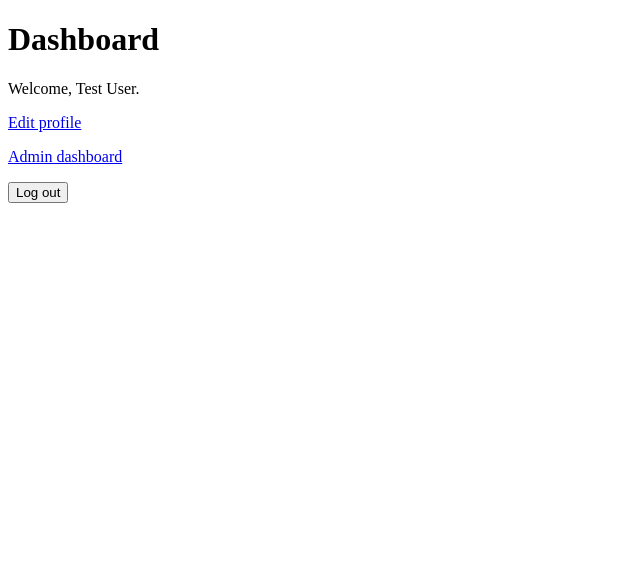
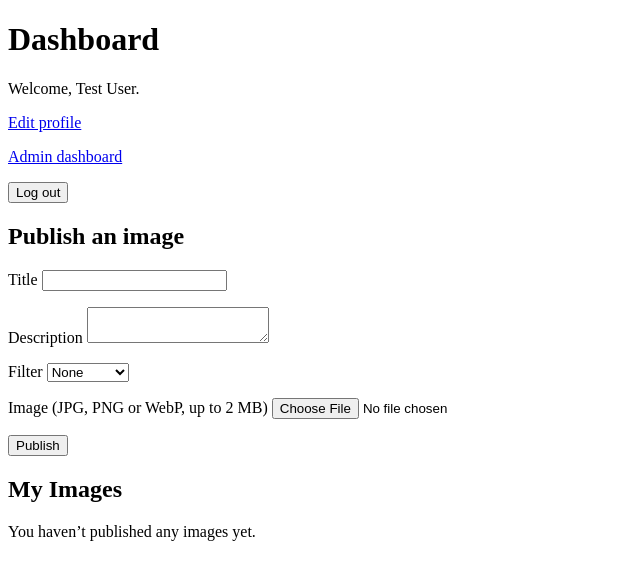
Before and after one commit to bipinupreti/IT7744_A3, a Laravel app: page /dashboard in a window 1280 px wide. Shown: the top 580 px of the page, without its empty margins (0-640 px from the left). Run offline with Laravel 12, Linux system fonts and the light colour scheme; a user stored in the database is signed in; data comes from the database, SQL or seed files in the repository; data that the repository does not hold is empty.

Commit message:
Add image publishing and My Images dashboard

```diff
--- /dev/null
+++ b/app/Models/ImagePost.php
@@ -0,0 +1,10 @@
+<?php
+
+namespace App\Models;
+
+use Illuminate\Database\Eloquent\Model;
+
+class ImagePost extends Model
+{
+    //
+}
--- /dev/null
+++ b/public/js/image-publishing.js
@@ -0,0 +1,98 @@
+const form = document.querySelector('#publish-image');
+const statusMessage = document.querySelector('#publish-status');
+const gallery = document.querySelector('#my-images');
+const publishButton = form.querySelector('button[type="submit"]');
+
+const filters = {
+    none: 'none',
+    grayscale: 'grayscale(1)',
+    sepia: 'sepia(1)',
+};
+
+function addImageToGallery(post) {
+    const card = document.createElement('article');
+    const title = document.createElement('h3');
+    const image = document.createElement('img');
+    const description = document.createElement('p');
+
+    title.textContent = post.title;
+    description.textContent = post.description;
+    image.src = post.image_url;
+    image.alt = post.title;
+    image.width = 240;
+    image.style.filter = filters[post.filter] ?? 'none';
+
+    card.append(title, image, description);
+    document.querySelector('#no-images')?.remove();
+    gallery.prepend(card);
+}
+
+form.addEventListener('submit', (event) => {
+    event.preventDefault();
+
+    if (publishButton.disabled) {
+        return;
+    }
+
+    const data = new FormData(form);
+    const title = data.get('title').trim();
+    const description = data.get('description').trim();
+    const image = data.get('image');
+
+    if (!title || title.length > 120 || !description || description.length > 1000) {
+        statusMessage.textContent = 'Enter a title and description within the character limits.';
+        return;
+    }
+
+    if (!Object.hasOwn(filters, data.get('filter'))) {
+        statusMessage.textContent = 'Choose a valid filter.';
+        return;
+    }
+
+    const allowedTypes = ['image/jpeg', 'image/png', 'image/webp'];
+
+    if (!image || !allowedTypes.includes(image.type) || image.size > 2 * 1024 * 1024) {
+        statusMessage.textContent = 'Choose a JPG, PNG or WebP image up to 2 MB.';
+        return;
+    }
+
+    data.set('title', title);
+    data.set('description', description);
+    publishButton.disabled = true;
+    statusMessage.textContent = 'Publishing…';
+
+    const request = new XMLHttpRequest();
+    request.open('POST', form.action);
+    request.responseType = 'json';
+    request.setRequestHeader('Accept', 'application/json');
+    request.setRequestHeader('Authorization', `Bearer ${form.dataset.uploadToken}`);
+
+    request.addEventListener('load', () => {
+        if (request.status === 201 && request.response) {
+            addImageToGallery(request.response);
+            form.reset();
+            statusMessage.textContent = 'Image published.';
+            return;
+        }
+
+        if ([401, 403, 419].includes(request.status)) {
+            statusMessage.textContent = 'Reload the page or sign in again, then retry.';
+            return;
+        }
+
+        const errors = request.response?.errors;
+        statusMessage.textContent = errors
+            ? Object.values(errors).flat().join(' ')
+            : 'The image could not be published.';
+    });
+
+    request.addEventListener('error', () => {
+        statusMessage.textContent = 'Connection failed. Please try again.';
+    });
+
+    request.addEventListener('loadend', () => {
+        publishButton.disabled = false;
+    });
+
+    request.send(data);
+});
--- a/resources/views/dashboard.blade.php
+++ b/resources/views/dashboard.blade.php
@@ -20,6 +20,72 @@
             @csrf
             <button type="submit">Log out</button>
         </form>
+
+        <section>
+            <h2>Publish an image</h2>
+
+            <form id="publish-image"
+                  method="POST"
+                  action="{{ route('image-posts.store') }}"
+                  enctype="multipart/form-data"
+                  data-upload-token="{{ $uploadToken }}">
+                @csrf
+
+                <p>
+                    <label for="image-title">Title</label>
+                    <input id="image-title" name="title" required maxlength="120">
+                </p>
+
+                <p>
+                    <label for="image-description">Description</label>
+                    <textarea id="image-description" name="description"
+                              required maxlength="1000"></textarea>
+                </p>
+
+                <p>
+                    <label for="image-filter">Filter</label>
+                    <select id="image-filter" name="filter">
+                        <option value="none">None</option>
+                        <option value="grayscale">Grayscale</option>
+                        <option value="sepia">Sepia</option>
+                    </select>
+                </p>
+
+                <p>
+                    <label for="image-file">Image (JPG, PNG or WebP, up to 2 MB)</label>
+                    <input id="image-file" type="file" name="image"
+                           accept="image/jpeg,image/png,image/webp" required>
+                </p>
+
+                <button type="submit">Publish</button>
+            </form>
+
+            <p id="publish-status" role="status"></p>
+        </section>
+
+        <section>
+            <h2>My Images</h2>
+
+            <div id="my-images">
+                @forelse ($posts as $post)
+                    <article>
+                        <h3>{{ $post->title }}</h3>
+                        <img src="{{ asset('storage/' . $post->image_path) }}"
+                             alt="{{ $post->title }}" width="240"
+                             style="filter: {{ match ($post->filter) {
+                                 'grayscale' => 'grayscale(1)',
+                                 'sepia' => 'sepia(1)',
+                                 default => 'none',
+                             } }}">
+                        <p>{{ $post->description }}</p>
+                    </article>
+                @empty
+                    <p id="no-images">You haven’t published any images yet.</p>
+                @endforelse
+            </div>
+        </section>
     </main>
+
+    <script src="{{ asset('js/image-publishing.js') }}" defer></script>
 </body>
 </html>
--- a/routes/web.php
+++ b/routes/web.php
@@ -1,9 +1,14 @@
 <?php
 
+use App\Http\Controllers\Admin\AdminUserController;
 use App\Http\Controllers\Auth\LoginController;
 use App\Http\Controllers\Auth\ProfileController;
 use App\Http\Controllers\Auth\RegisterController;
+use App\Http\Controllers\ImagePostController;
+use App\Models\ImagePost;
+use Illuminate\Http\Request;
 use Illuminate\Support\Facades\Route;
+use Illuminate\Support\Str;
 
 Route::get('/', function () {
     return view('welcome');
@@ -25,7 +30,22 @@ Route::middleware('guest')->group(function () {
 });
 
 Route::middleware('auth')->group(function () {
-    Route::view('/dashboard', 'dashboard')->name('dashboard');
+    Route::get('/dashboard', function (Request $request) {
+        if (! $request->session()->has('image_upload_token')) {
+            $request->session()->put('image_upload_token', Str::random(64));
+        }
+
+        return view('dashboard', [
+            'uploadToken' => $request->session()->get('image_upload_token'),
+            'posts' => ImagePost::query()
+                ->where('user_id', $request->user()->id)
+                ->latest('id')
+                ->get(),
+        ]);
+    })->name('dashboard');
+
+    Route::post('/api/image-posts', [ImagePostController::class, 'store'])
+        ->name('image-posts.store');
 
     Route::get('/profile', [ProfileController::class, 'edit'])
         ->name('profile.edit');
@@ -42,4 +62,7 @@ Route::prefix('admin')
     ->middleware(['auth', 'can:access-admin'])
     ->group(function (): void {
         Route::view('/dashboard', 'admin.dashboard')->name('dashboard');
+
+        Route::get('/users', [AdminUserController::class, 'index'])
+            ->name('users.index');
     });
```
Also changed, not shown: app/Http/Controllers/ImagePostController.php (added, +56 -0 lines), database/migrations/2026_11_19_094501_create_image_posts_table.php (added).
